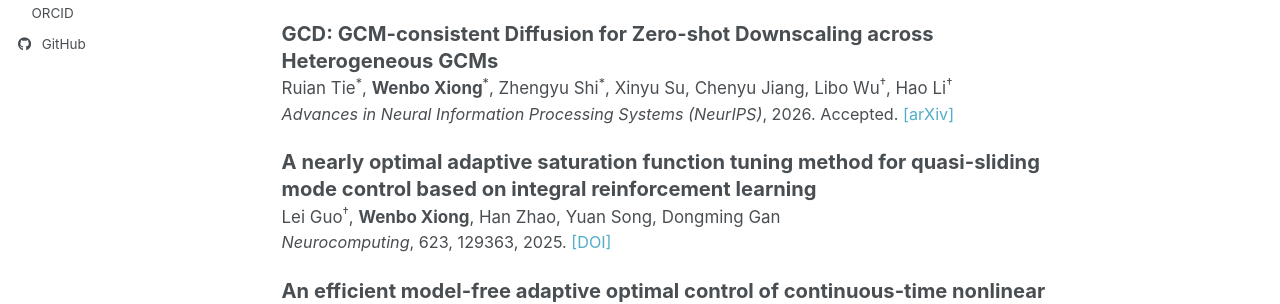
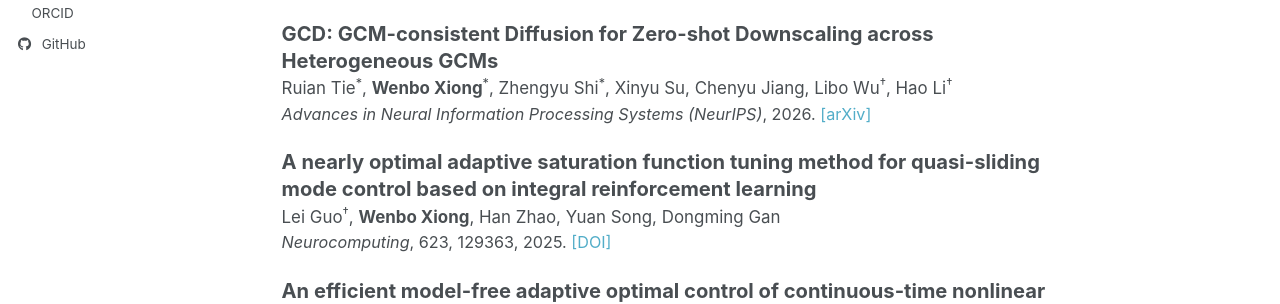
Before and after one commit to shawnvonbohr/shawnvonbohr.github.io, a Jekyll site: the page built from _pages/about.md, in a window 1280 px wide and 926 px high. Shown: the part 446-750 px from the top of the window. Built offline with Jekyll 4.4.1, drawn with Linux system fonts in a browser that asks for light colours; a script bundle is joined from its source files by our own code; a style sheet for code colours, icons or effects is not loaded.

Commit message:
change publications

```diff
--- a/_pages/about.md
+++ b/_pages/about.md
@@ -21,7 +21,7 @@ My research interests include AI for Science, particularly in climate and energy
   <article class="wenbo-publication">
     <div class="wenbo-publication__title">GCD: GCM-consistent Diffusion for Zero-shot Downscaling across Heterogeneous GCMs</div>
     <div class="wenbo-publication__authors">Ruian Tie<sup>*</sup>, <strong>Wenbo Xiong</strong><sup>*</sup>, Zhengyu Shi<sup>*</sup>, Xinyu Su, Chenyu Jiang, Libo Wu<sup>†</sup>, Hao Li<sup>†</sup></div>
-    <div class="wenbo-publication__venue"><em>Advances in Neural Information Processing Systems (NeurIPS)</em>, 2026. Accepted.
+    <div class="wenbo-publication__venue"><em>Advances in Neural Information Processing Systems (NeurIPS)</em>, 2026.
     <a href="https://arxiv.org/abs/2601.21760"
      target="_blank"
      rel="noopener noreferrer">[arXiv]</a>
```
